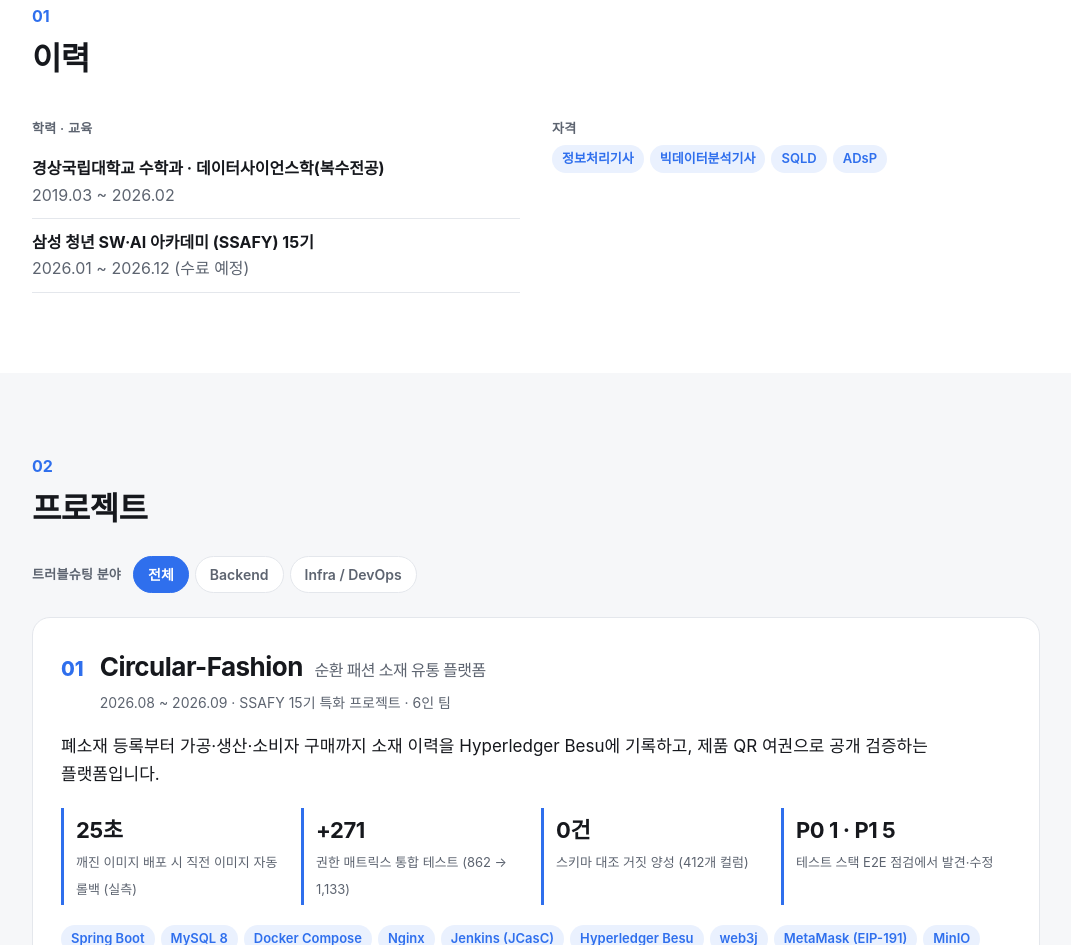
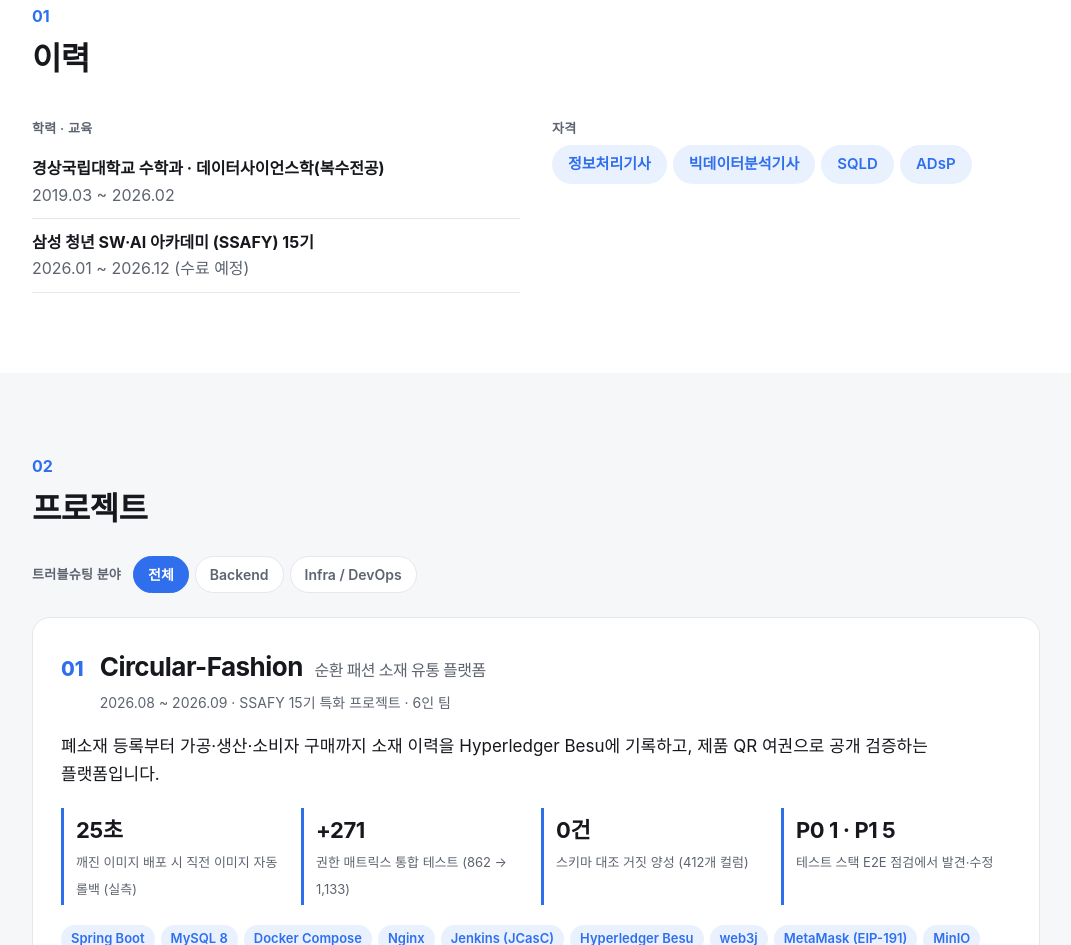
Before and after one commit to gbw11/byeongu-portfolio, a plain HTML site: page index.html in a window 1280 px wide. Shown: the part 801-1746 px from the top of the page, without its empty margins (104-1175 px from the left). Drawn offline with Linux system fonts and the light colour scheme; a web font is replaced by a local one.

Commit message:
이력 섹션 자격증 칩 크기 확대

```diff
--- a/style.css
+++ b/style.css
@@ -143,6 +143,7 @@ a { color: inherit; }
 .metric span { font-size: 13px; color: var(--muted); }
 .tags, .chips { list-style: none; padding: 0; margin: 0; display: flex; flex-wrap: wrap; gap: 6px; }
 .tags li, .chips li { font-size: 13px; padding: 3px 10px; border-radius: 999px; background: var(--accent-soft); color: var(--accent); font-weight: 600; }
+.chips li { font-size: 15px; padding: 7px 16px; }
 .sub { font-size: 15px; margin: 28px 0 10px; color: var(--muted); }
 
 /* case */
```
